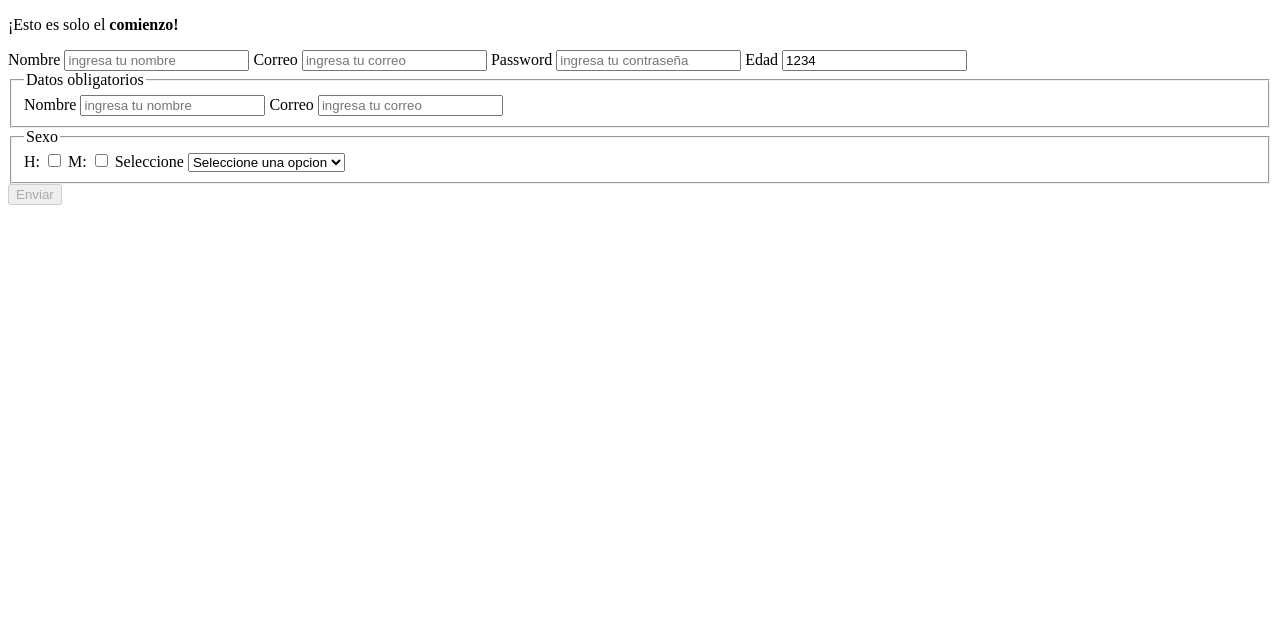
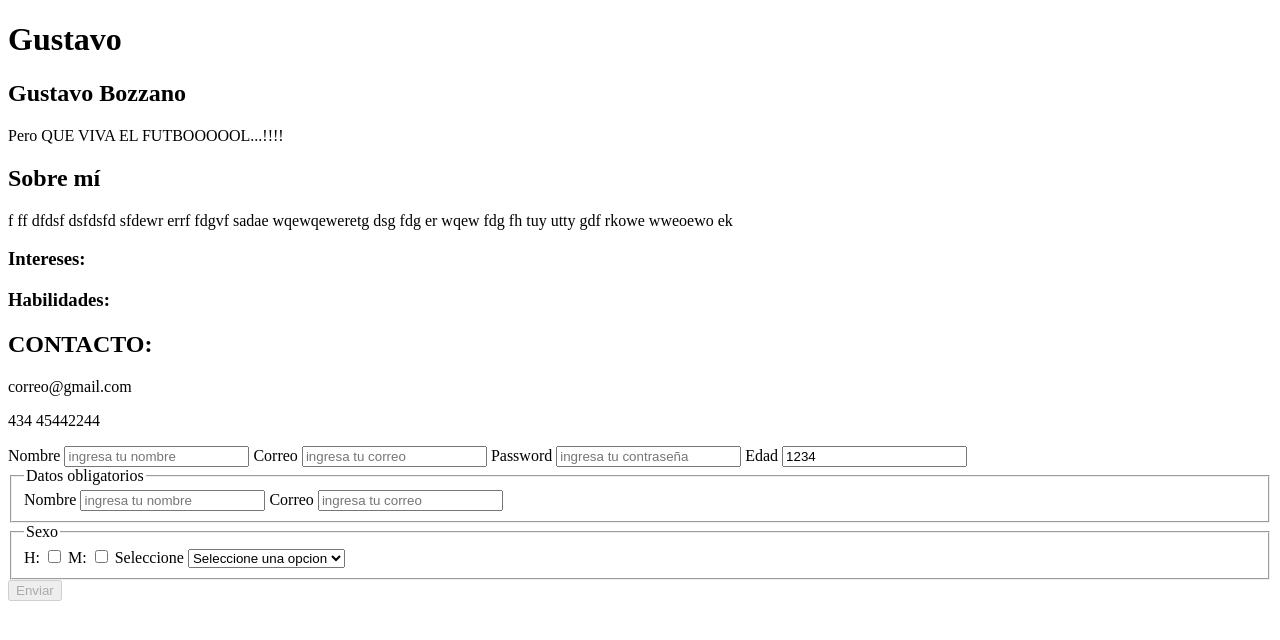
Before and after one commit to GustavoBozzano/HackABoss, a plain HTML site: page index.html in a window 1280 px wide. Drawn offline with Linux system fonts and the light colour scheme.

Commit message:
ultima modificacion

```diff
--- a/index.html
+++ b/index.html
@@ -9,7 +9,26 @@
   </head>
   <!-- seccion body = cuerpo princial -->
   <body>
-    <p>¡Esto es solo el <strong>comienzo!</strong></p>
+    <h1>Gustavo</h1>
+    <h2>Gustavo Bozzano</h2>
+    <p>Pero QUE VIVA EL FUTBOOOOOL...!!!!</p>
+
+    <h2>Sobre mí</h2>
+    <p>
+      f ff dfdsf dsfdsfd sfdewr errf fdgvf sadae wqewqeweretg dsg fdg er wqew fdg fh tuy utty gdf rkowe wweoewo ek
+    </p>
+
+    <h3>Intereses:</h3>
+    <h3>Habilidades:</h3>
+
+    <h2>CONTACTO:</h2>
+    <P>
+      correo@gmail.com
+    </P>
+    <p>
+      434 45442244
+    </p>
+    <!-- <p>¡Esto es solo el <strong>comienzo!</strong></p> -->
 
     <form action="respuestas.php" method="post">
       <label for="nombre">Nombre</label>
```
